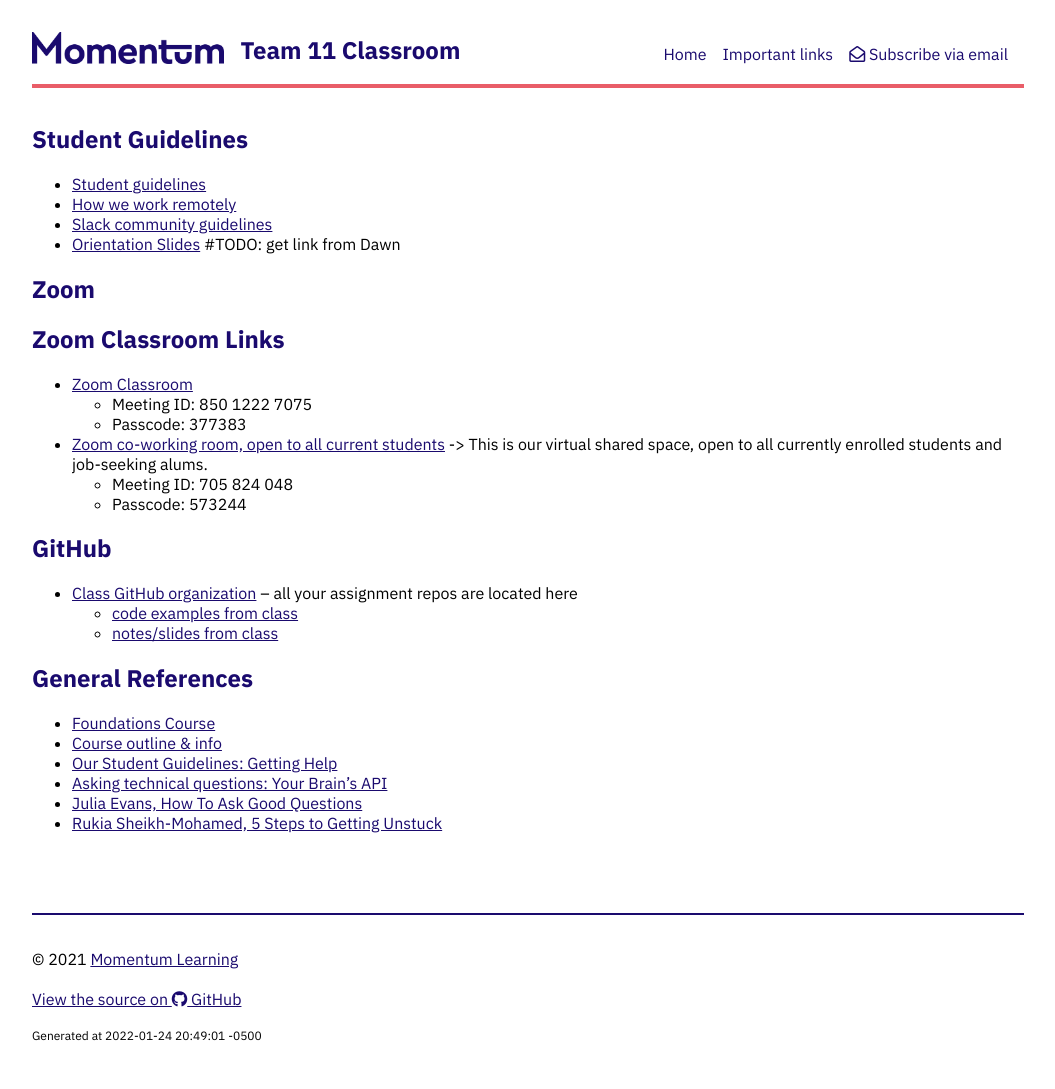
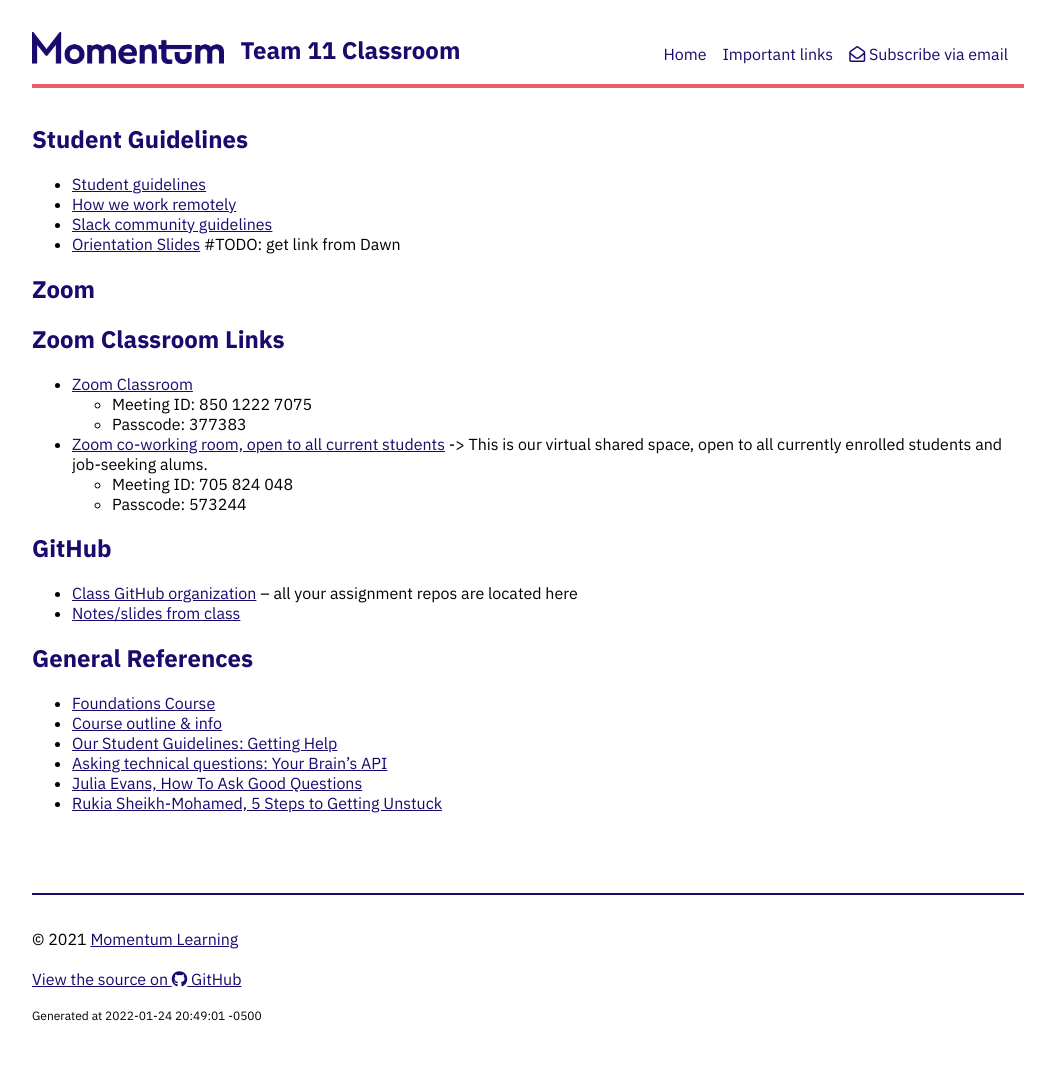
Before and after one commit to Momentum-Team-15/momentum-team-15.github.io, a Jekyll site: the page built from links.md, in a window 1280 px wide. Shown: the whole page, without its empty margins (112-1167 px from the left). Built offline with Jekyll 4.4.1, drawn with Linux system fonts in a browser that asks for light colours; nearby versions of some CDN libraries.

Commit message:
Update links

```diff
--- a/links.md
+++ b/links.md
@@ -15,7 +15,7 @@ layout: default
 
 ## Zoom Classroom Links
 
-- [Zoom Classroom](https://us02web.zoom.us/j/85012227075?pwd=dENYdXpPbVdQVjNCMDJsRmFDT3c4UT09)
+- [Zoom Classroom](https://us02web.zoom.us/j/82353623090?pwd=eCs3UnhwTlZwNDE2WTM3akx1bVdyQT09)
   - Meeting ID: 850 1222 7075
   - Passcode: 377383
 - [Zoom co-working room, open to all current students](https://us02web.zoom.us/j/705824048?pwd=Zk55dFpXa09jNGcvS2UramRNRkxyZz09) -> This is our virtual shared space, open to all currently enrolled students and job-seeking alums.
@@ -24,9 +24,8 @@ layout: default
 
 ## GitHub
 
-- [Class GitHub organization](https://github.com/momentum-team-X) -- all your assignment repos are located here
-  - [code examples from class](https://github.com/momentum-team-X/examples)
-  - [notes/slides from class](https://github.com/momentum-team-X/notes)
+- [Class GitHub organization](https://github.com/momentum-team-11) -- all your assignment repos are located here
+- [Notes/slides from class](https://github.com/momentum-team-11/notes)
 
 ## General References
 
```
Also changed, not shown: _posts/2022-01-24-welcome-phase-1.md (+2 -2 lines).
